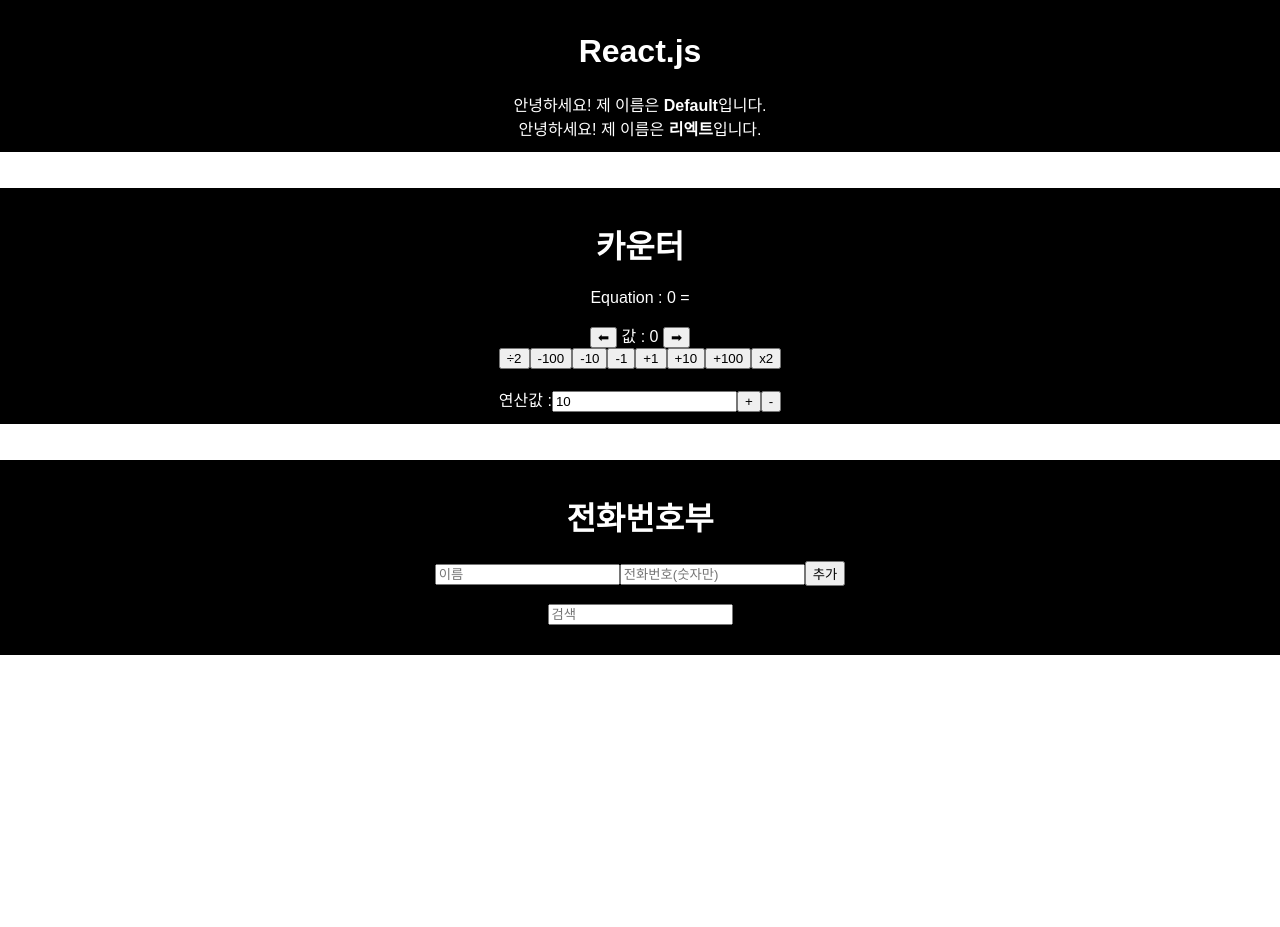
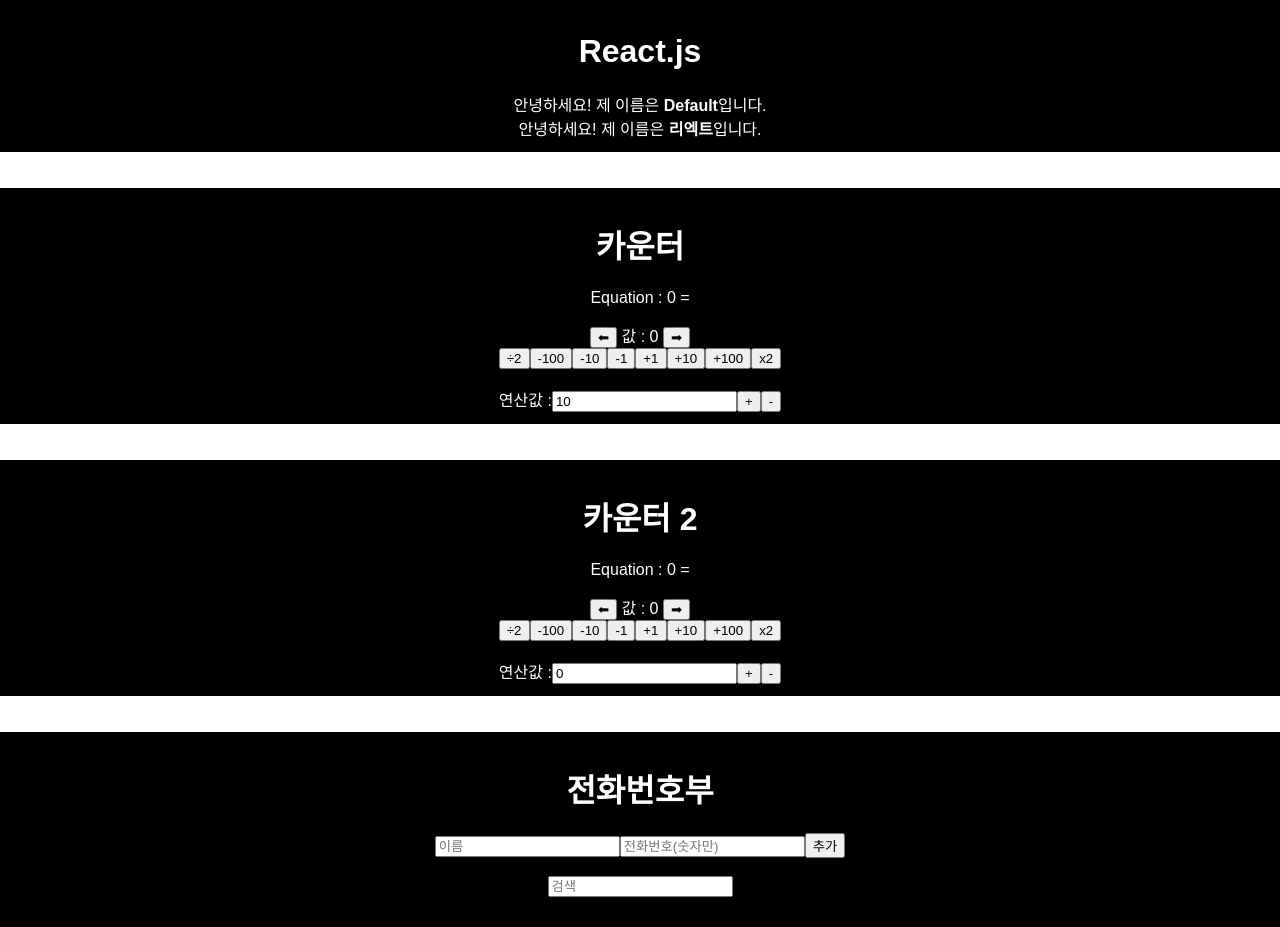
Before and after one commit to cukwon/react-study, a React (Create React App) app: page / in a window 1280 px wide. Before the commit the page ends 800 px from the top, so only its background shows below. Built offline with nearby package versions, Linux system fonts and the light colour scheme.

Commit message:
couter2 commit

```diff
--- a/src/App.js
+++ b/src/App.js
@@ -2,6 +2,7 @@
 import './App.css';
 import MyName from './Components/Myname';
 import Counter from './Components/Counter';
+import Counter2 from './Components/Counter2';
 import PhoneBook from './Components/PhoneBook/PhoneBook'
 
 class App extends Component {
@@ -31,6 +32,11 @@
                     <Counter/>
                 </div>
                 <br/><br/>
+                 <div style={style}>
+                    <Counter2/>
+                </div>
+
+                <br/><br/>
                 <div style={style}>
                     <PhoneBook/>
                 </div>
--- /dev/null
+++ b/src/Components/Counter2.js
@@ -0,0 +1,169 @@
+import React, { Component } from 'react';
+
+/**
+ * 연타입을 받아서 연산 기호를 리턴한다.
+ * @param type
+ * @return {*}
+ */
+const getMarkFromType = (type) => {
+    switch (type) {
+        case 'add': return '+';
+        case 'sub': return '-';
+        case 'mul': return '*';
+        case 'div': return '÷';
+        default: return '';
+    }
+}
+
+/**
+ * 계산식 문자열을 생성한다.
+ * @param actions
+ * @return {*}
+ */
+const getEquation = (actions) => {
+    let equation = actions.reduce((prev, curr) => prev + getMarkFromType(curr.type) + curr.value, '');
+    equation = 'Equation : 0' + equation + ' ='
+    return equation;
+}
+
+/**
+ * 액션들을 연산하여 값을 계산한다.
+ * @param actions
+ * @return {*}
+ */
+const calculate = (actions) => {
+    return actions.reduce(calculateAction, 0);
+}
+
+/**
+ * 하나의 액션을 연산한다.
+ * @param prev
+ * @param curr
+ * @return {*}
+ */
+const calculateAction = (preValue, curr) => {
+    switch (curr.type) {
+        case 'add': return preValue + curr.value;
+        case 'sub': return preValue - curr.value;
+        case 'mul': return preValue * curr.value;
+        case 'div': return preValue / curr.value;
+        default: return preValue;
+    }
+}
+
+/**
+ * Counter
+ */
+class Counter extends Component {
+    /**
+     * constructor
+     */
+    constructor(props) {
+        super(props);
+
+        this.state = {
+            // 최종결과
+            value:0,
+            // 연산 로그
+            actions: [],
+            // inputNumber
+            offset: 0,
+            // dataIndex
+            index: -1
+        };
+    }
+
+    /**
+     * shouldComponentUpdate
+     */
+    shouldComponentUpdate(prevProps,prevState) {
+        // 조건없이 없데이트 한다.
+        return true;
+    }
+
+    /**
+     * Input 값이 변경되면 발생한다.
+     */
+    handleChangeOffset = (event) => {
+        const value = event.target.value;
+        if(value.trim() === '') {
+            // 빈스트링이면 offset 을 0으로 설정한다.
+            this.setState({offset: 0});
+        } else {
+            const number = parseInt(value);
+            // 숫자가 입력되면 offset 을 설정한다.
+            if (number) {
+                this.setState({offset: number});
+            }
+        }
+    }
+
+    /**
+     * 액션을 추가한다.
+     */
+    addAction = (action) => {
+        const actions = this.state.actions.slice(0, this.state.index + 1);
+        actions.push(action);
+        this.setState({actions, index: actions.length - 1});
+    }
+
+    changeIndex = (value) => {
+        let index = this.state.index + value;
+        if(index >= -1 && index < this.state.actions.length) {
+            this.setState({index})
+        }
+        this.setState({index})
+    }
+
+
+    /**
+     * render
+     */
+    render() {
+        const {
+            index,
+            offset,
+            actions
+        } = this.state;
+
+        // 현재 인덱스 까지의 액션을 구한다.
+        const currentActions = actions.slice(0, index + 1);
+
+        return(
+            <div>
+                <h1>카운터 2</h1>
+                {/* 계산 로그 */}
+                <div>
+                    <p>{getEquation(currentActions)}</p>
+                </div>
+                {/* 결과 값과 이전, 다음버튼 */}
+                <div>
+                    <button onClick={() => this.changeIndex(-1)}>⬅</button>
+                    &nbsp;값 : {calculate(currentActions)}&nbsp;
+                    <button onClick={() => this.changeIndex(1)}>➡︎</button>
+                </div>
+                {/* 자주쓰는 연산 */}
+                <div>
+                    <button onClick={() => this.addAction({type: 'div', value: 2})}>÷2</button>
+                    <button onClick={() => this.addAction({type: 'sub', value: 100})}>-100</button>
+                    <button onClick={() => this.addAction({type: 'sub', value: 10})}>-10</button>
+                    <button onClick={() => this.addAction({type: 'sub', value: 1})}>-1</button>
+                    <button onClick={() => this.addAction({type: 'add', value: 1})}>+1</button>
+                    <button onClick={() => this.addAction({type: 'add', value: 10})}>+10</button>
+                    <button onClick={() => this.addAction({type: 'add', value: 100})}>+100</button>
+                    <button onClick={() => this.addAction({type: 'mul', value: 2})}>x2</button>
+                </div>
+                {/* 커스텀 연산 */}
+                <div>
+                    <br/>
+                    연산값 :
+                    <input type="text" value={this.state.offset} onChange={this.handleChangeOffset}/>
+                    <button onClick={() => {this.addAction({type: 'add', value: offset})}}>+</button>
+                    <button onClick={() => {this.addAction({type: 'sub', value: offset})}}>-</button>
+                </div>
+            </div>
+        )
+    }
+}
+
+export default Counter;
```
Also changed, not shown: src/Components/Counter.js (+13 -1 lines), package.json (line endings or trailing spaces), 1 other file (tests, documents, lock files or other folders).
